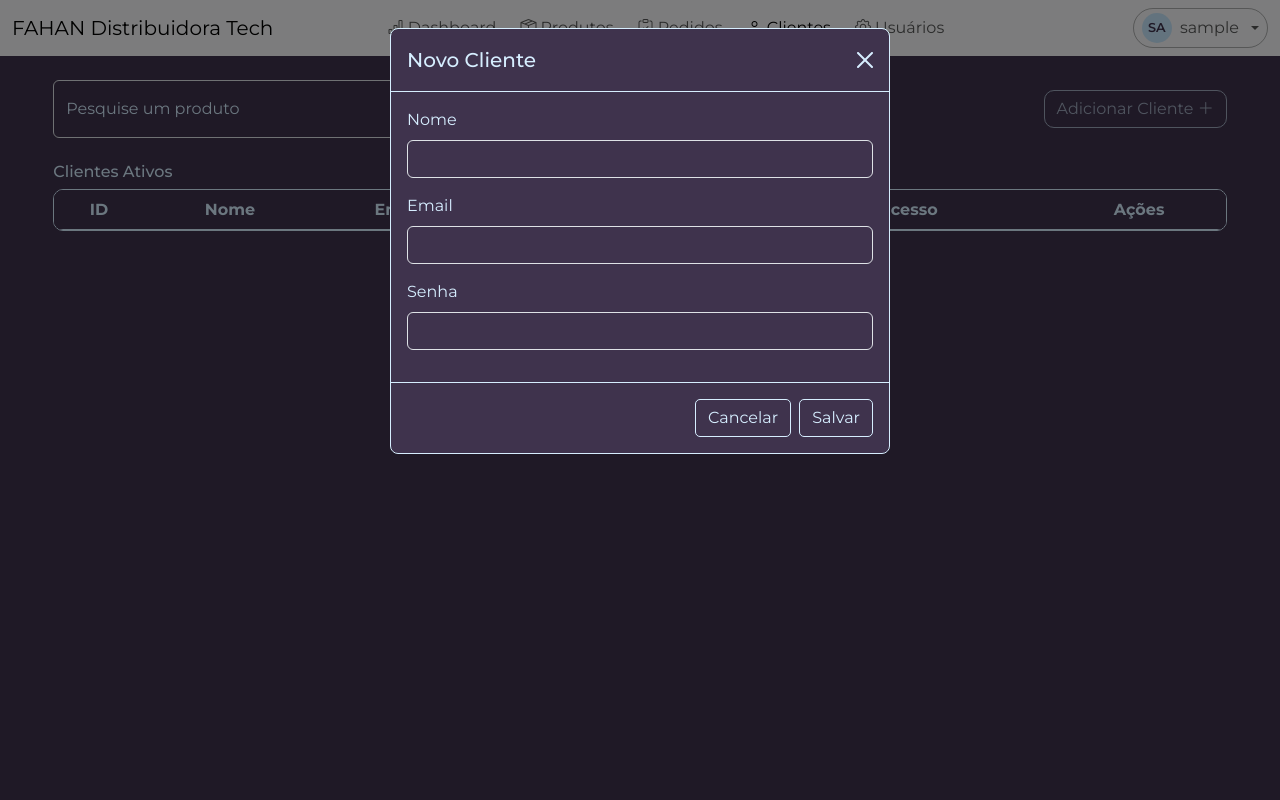
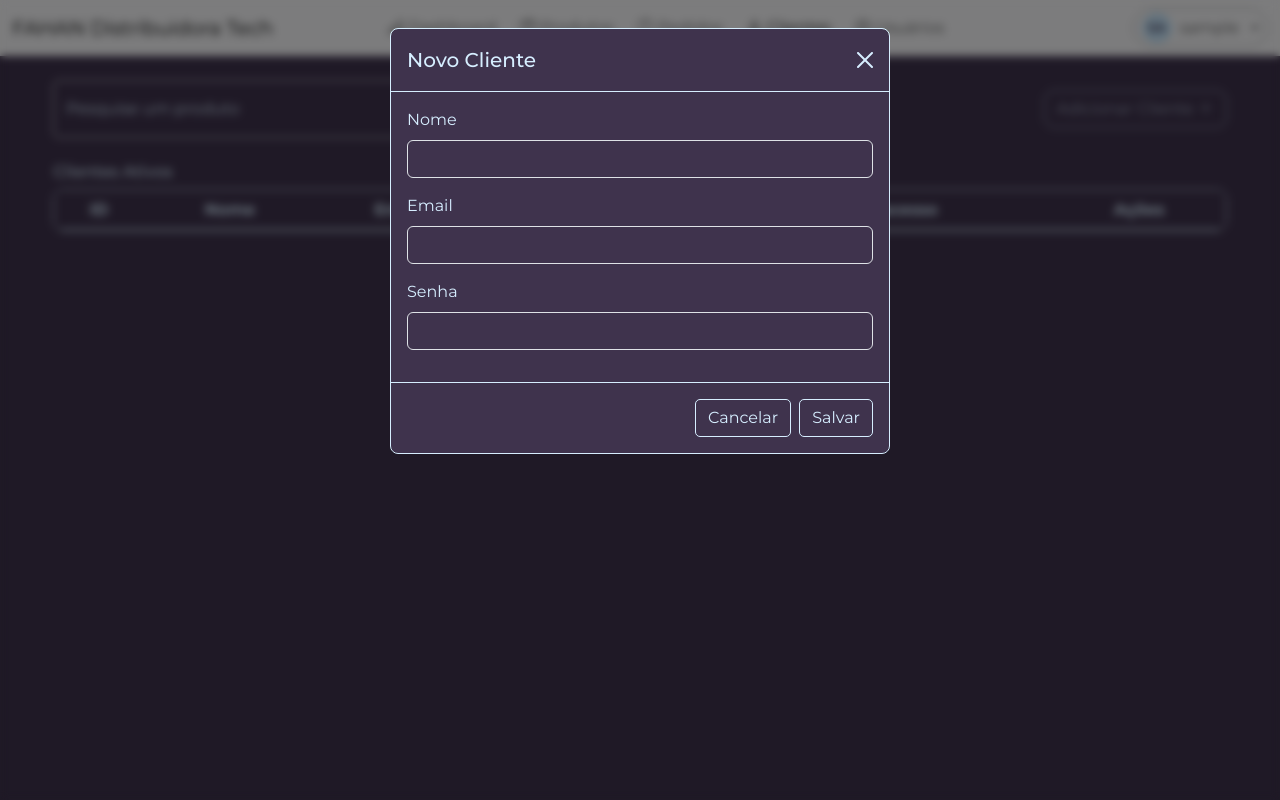
Before and after one commit to unnebell/projeto_distribuidora, a Django app: page /dashboard/clientes/ in a window 1280 px wide, after a click on "Adicionar Cliente". Run offline with Django 5.2, Linux system fonts and the light colour scheme; the visitor is signed in with stand-in values (Sample User, id 1); data comes from the database, SQL or seed files in the repository; lists and menus that the app fills with data are empty; some libraries are stand-ins or nearby versions.

Commit message:
feat: modal acionado desfoca plano de fundo

```diff
--- a/apps/dashboard/templates/dashboard/modals/painel-clientes/modal-adicionar-cliente.html
+++ b/apps/dashboard/templates/dashboard/modals/painel-clientes/modal-adicionar-cliente.html
@@ -1,4 +1,4 @@
-<div class="modal fade modal-poupup" id="modalAdicionarCliente" tabindex="-1">
+<div class="modal fade modal-popup" id="modalAdicionarCliente" tabindex="-1">
   <div class="modal-dialog">
     <div class="modal-content">
 
--- a/apps/dashboard/templates/dashboard/modals/painel-clientes/modal-editar-cliente.html
+++ b/apps/dashboard/templates/dashboard/modals/painel-clientes/modal-editar-cliente.html
@@ -1,4 +1,4 @@
-<div class="modal fade modal-poupup" id="modalEditarCliente" tabindex="-1">
+<div class="modal fade modal-popup" id="modalEditarCliente" tabindex="-1">
   <div class="modal-dialog">
     <div class="modal-content">
       <div class="modal-header">
--- a/apps/dashboard/templates/dashboard/modals/painel-clientes/modal-excluir-cliente.html
+++ b/apps/dashboard/templates/dashboard/modals/painel-clientes/modal-excluir-cliente.html
@@ -1,4 +1,4 @@
-<div class="modal fade modal-poupup" id="modalExcluirCliente" tabindex="-1">
+<div class="modal fade modal-popup" id="modalExcluirCliente" tabindex="-1">
   <div class="modal-dialog">
     <div class="modal-content">
       <div class="modal-header">
--- a/apps/dashboard/templates/dashboard/modals/painel-clientes/modal-ver-cliente.html
+++ b/apps/dashboard/templates/dashboard/modals/painel-clientes/modal-ver-cliente.html
@@ -1,4 +1,4 @@
-<div class="modal fade" id="modalVerCliente" tabindex="-1">
+<div class="modal modal-popup fade" id="modalVerCliente" tabindex="-1">
   <div class="modal-dialog">
     <div class="modal-content">
       <div class="modal-header">
--- a/apps/dashboard/templates/dashboard/modals/painel-produtos/modal-adicionar-produto.html
+++ b/apps/dashboard/templates/dashboard/modals/painel-produtos/modal-adicionar-produto.html
@@ -1,4 +1,4 @@
-<div class="modal fade modal-poupup" id="modalAdicionarProduto" tabindex="-1">
+<div class="modal fade modal-popup" id="modalAdicionarProduto" tabindex="-1">
   <div class="modal-dialog">
     <div class="modal-content">
 
--- a/apps/dashboard/templates/dashboard/modals/painel-produtos/modal-editar-produto.html
+++ b/apps/dashboard/templates/dashboard/modals/painel-produtos/modal-editar-produto.html
@@ -1,4 +1,4 @@
-<div class="modal fade modal-poupup" id="modalEditarProduto" tabindex="-1">
+<div class="modal fade modal-popup" id="modalEditarProduto" tabindex="-1">
   <div class="modal-dialog">
     <div class="modal-content">
       <div class="modal-header">
--- a/apps/dashboard/templates/dashboard/modals/painel-produtos/modal-excluir-produto.html
+++ b/apps/dashboard/templates/dashboard/modals/painel-produtos/modal-excluir-produto.html
@@ -1,4 +1,4 @@
-<div class="modal fade modal-poupup" id="modalExcluirProduto" tabindex="-1">
+<div class="modal fade modal-popup" id="modalExcluirProduto" tabindex="-1">
   <div class="modal-dialog">
     <div class="modal-content">
       <div class="modal-header">
--- a/apps/dashboard/templates/dashboard/modals/painel-produtos/modal-ver-produto.html
+++ b/apps/dashboard/templates/dashboard/modals/painel-produtos/modal-ver-produto.html
@@ -1,4 +1,4 @@
-<div class="modal fade" id="modalVerProduto" tabindex="-1">
+<div class="modal modal-popup fade" id="modalVerProduto" tabindex="-1">
   <div class="modal-dialog">
     <div class="modal-content">
       <div class="modal-header">
--- a/apps/produtos/templates/produtos/modals/modal-btn-carrinho.html
+++ b/apps/produtos/templates/produtos/modals/modal-btn-carrinho.html
@@ -1,4 +1,4 @@
-<div class="modal fade" id="modalBtnCarrinho" tabindex="-1">
+<div class="modal modal-popup fade" id="modalBtnCarrinho" tabindex="-1">
   <div class="modal-dialog">
     <div class="modal-content">
       <div class="modal-header">
--- a/apps/produtos/templates/produtos/modals/modal-ver-produto.html
+++ b/apps/produtos/templates/produtos/modals/modal-ver-produto.html
@@ -1,7 +1,7 @@
 {% load static %}
 <link rel="stylesheet" href="{% static 'produtos/css/modals.css'%}">
 
-<div class="modal fade" id="modalVerProdutoPedido" tabindex="-1">
+<div class="modal modal-popup fade" id="modalVerProdutoPedido" tabindex="-1">
   <div class="modal-dialog modal-dialog-scrollable mx-auto mt-3 mb-3">
     <div class="modal-content">
       <div class="modal-header">
```
